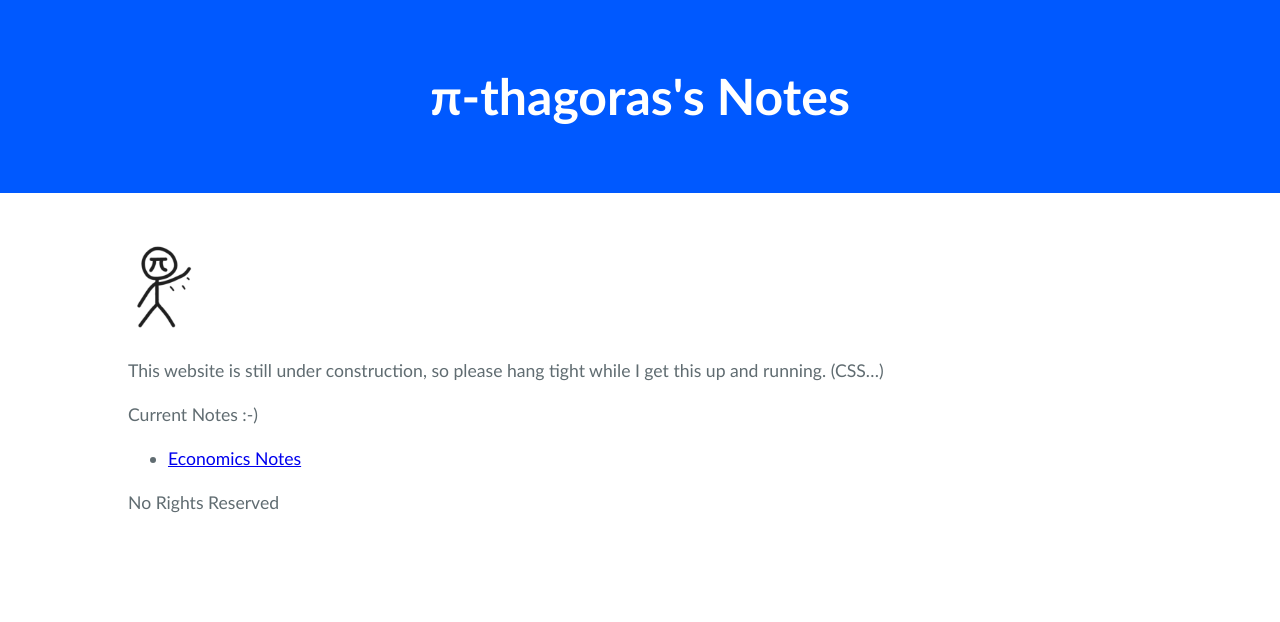
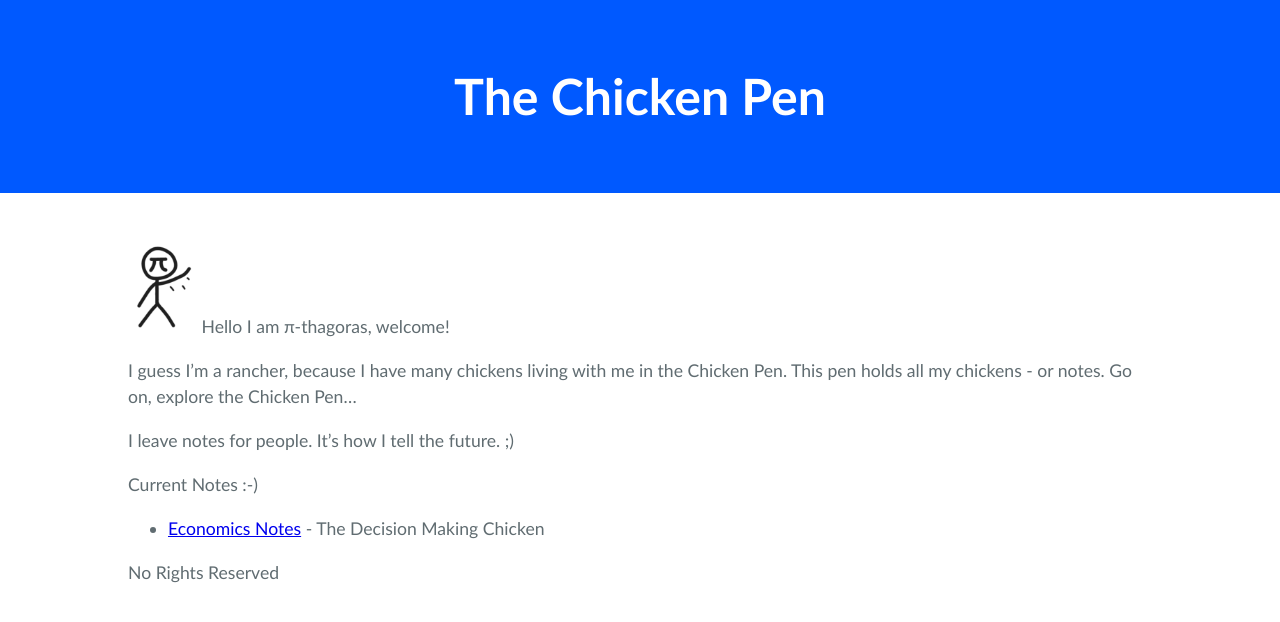
Before and after one commit to Pi-thagoras/the-chicken-pen, a Jekyll site: the page built from index.md, in a window 1280 px wide. Shown: the top 622 px of the page. Built offline with Jekyll 4.4.1, drawn with Linux system fonts in a browser that asks for light colours.

Commit message:
vault backup: 2023-04-05 18:54:03

```diff
--- a/index.md
+++ b/index.md
@@ -1,11 +1,12 @@
 ---
-title: "π-thagoras's Notes"
+title: "The Chicken Pen"
 ---
 ![Waving_Pi](assets/Waving_Pi.png)
+Hello I am π-thagoras, welcome!
 
+I guess I'm a rancher, because I have many chickens living with me in the Chicken Pen. This pen holds all my chickens - or notes. Go on, explore the Chicken Pen...
 
-This website is still under construction, so please hang tight while I get this up and running. (CSS...)
-
+I leave notes for people. It's how I tell the future. ;)
 
 Current Notes :-)
-- [Economics Notes](EconomicsNotes.md)
+- [Economics Notes](Economics-Notes.md) - The Decision Making Chicken
```
Also changed, not shown: Chemistry-Notes.md (added, +11 -0 lines), Economics-Notes.md (added, +14 -0 lines), EconomicsNotes.md (deleted, +0 -12 lines), Intermolecular-Forces.md (added, +14 -0 lines), .obsidian/hotkeys.json, .obsidian/workspace.json, Market-Efficiency.md (renamed from MarketEfficiency.md), Market-Failure.md (renamed from MarketFailure.md).
